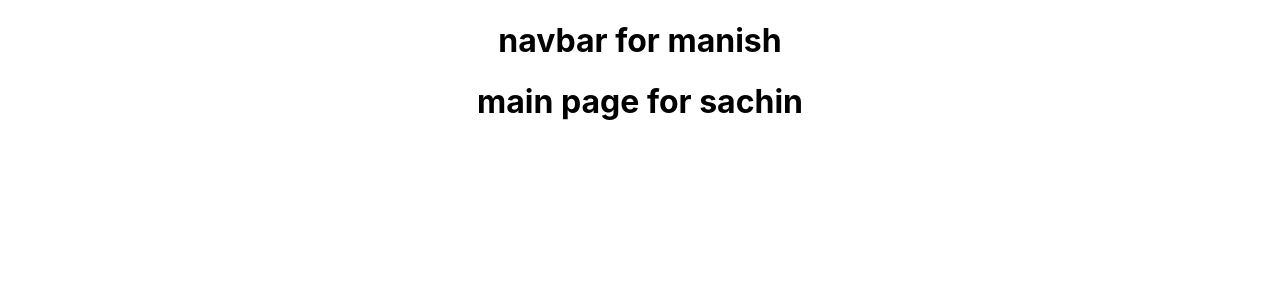
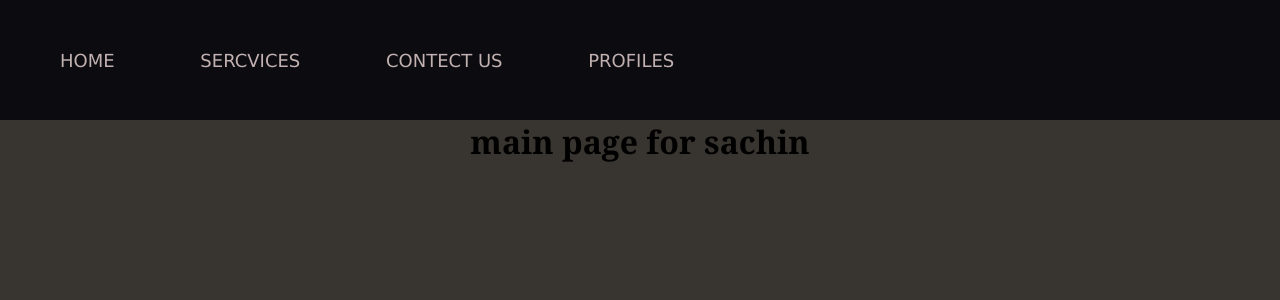
Before and after one commit to hakimsingh7453/Employee-Mangement, a React (Create React App) app: page / in a window 1280 px wide. Shown: the top 300 px of the page. Built offline with nearby package versions, Linux system fonts and the light colour scheme.

Commit message:
i have added style file and navbar modified file

```diff
--- a/src/components/Navbar.js
+++ b/src/components/Navbar.js
@@ -1,7 +1,22 @@
+import './style.css';
+
+
 function Navbar() {
     return (
       <div>
-        <h1>navbar for manish</h1>
+
+    <nav className="name">
+
+          <ul className="contain">
+              <a href="#">HOME </a>
+             <a href="#">SERCVICES </a>
+              <a href="#"> CONTECT US  </a>
+              <a href="#"> PROFILES</a>
+          </ul>
+
+    </nav>
+
+
       </div>
     );
   }
--- /dev/null
+++ b/src/components/style.css
@@ -0,0 +1,76 @@
+* {
+    padding: 0px;
+    margin: 0px;
+    box-sizing: border-box;
+
+
+}
+
+body {
+    font-family: Cambria, Cochin, Georgia, Times, 'Times New Roman', serif;
+    display: block;
+     background-color: rgb(56, 52, 47);
+
+}
+
+.name {
+
+    background-color: rgb(11, 11, 16);
+    display: flex;
+    justify-content: space-between;
+    align-items: center;
+    box-sizing: content-box;
+    height: 120px;
+
+    color: rgb(97, 97, 103);
+    padding: 0 20px;
+    font-weight: 50px;
+    position: relative;
+    font-family: 'Gill Sans', 'Gill Sans MT', Calibri, 'Trebuchet MS', sans-serif;
+
+}
+
+.logo {
+
+    font-size: 55px;
+    font-weight: bold;
+    animation-name: mani1;
+    animation-duration: 5s;
+    animation-iteration-count: infinite;
+
+}
+
+@keyframes mani1 {
+    from {
+        font-size: 40px;
+
+        to {
+            font-weight: bold;
+
+        }
+    }
+
+
+
+}
+ .contain{
+    text-shadow: 100px;
+    text-wrap: 100px;
+     font-size: large;
+     font-family: Verdana, Geneva, Tahoma, sans-serif;
+
+
+
+ }
+
+
+
+.contain a{
+    position: relative;
+    font-family: 100px;
+    padding: 0 40px;
+    border: rgb(141, 115, 115);
+    color: rgb(194, 177, 177);
+     text-decoration: none;
+       text-decoration-color: rgb(118, 112, 112);
+}
```
